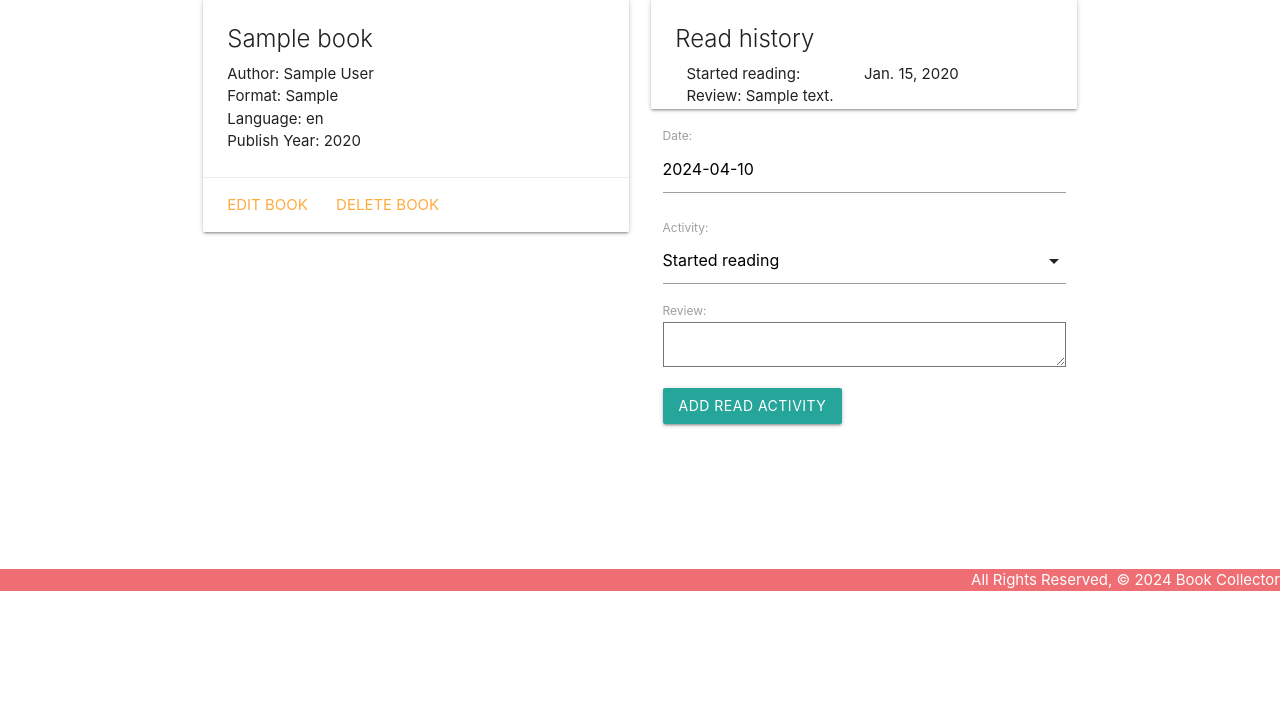
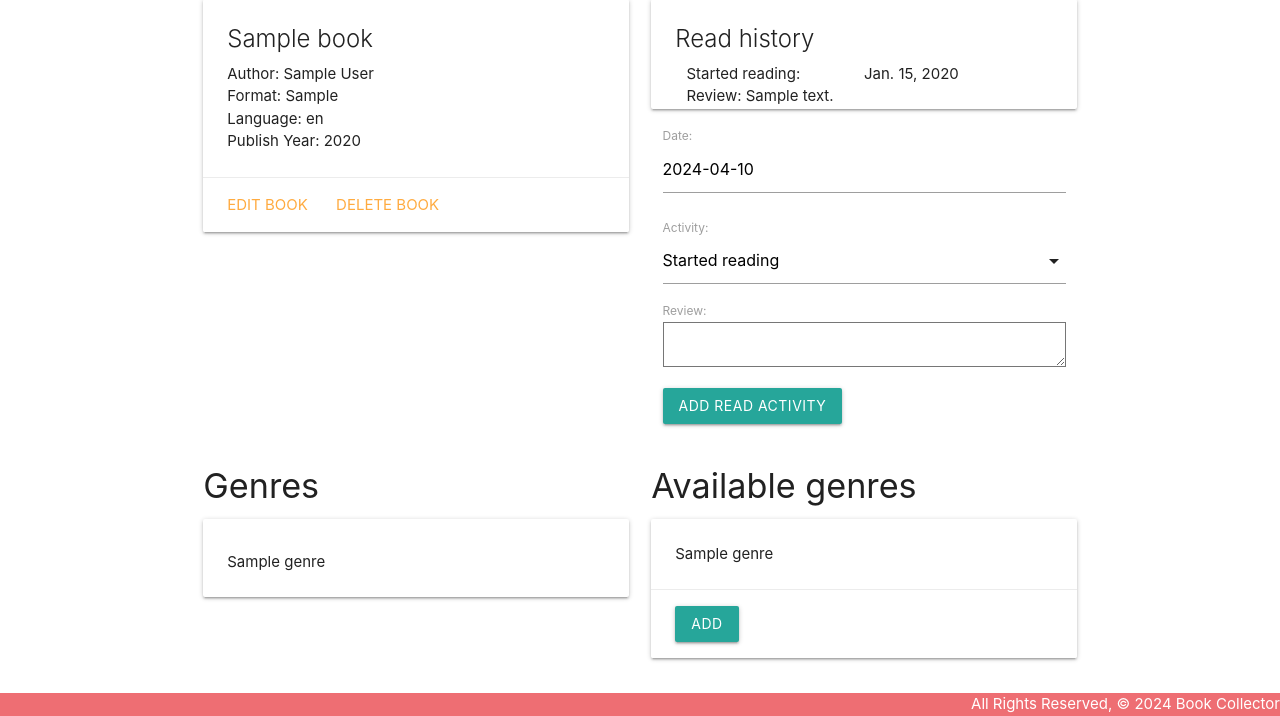
Before and after one commit to triin1/book-collector, a Django app: template main_app/templates/books/detail.html in a window 1280 px wide. Shown: the part 209-925 px from the top of the page. Before the commit the page ends 800 px from the top, so only its background shows below. Run offline with Django 5.2, Linux system fonts and the light colour scheme; the template is opened without the code that fills it: values that come from a table or form of the project are taken from there, others are empty; tables that the repository leaves empty hold one stand-in row (values such as "Sample post").

Commit message:
Part 5, including genre model, displaying lists in detail page and creating associations

```diff
--- a/main_app/admin.py
+++ b/main_app/admin.py
@@ -1,7 +1,8 @@
 from django.contrib import admin
-from .models import Book, Read
+from .models import Book, Read, Genre
 
 # Register your models here:
 
 admin.site.register(Book)
 admin.site.register(Read)
+admin.site.register(Genre)
--- a/main_app/models.py
+++ b/main_app/models.py
@@ -8,12 +8,22 @@ ACTIVITIES = (
     ('Finish', 'Finished reading'),
 )
 
+class Genre(models.Model):
+    name = models.CharField(max_length=256)
+
+    def get_absolute_url(self):
+        return reverse('genre_index', kwargs={'pk': self.id})
+
+    def __str__(self):
+        return self.name
+
 class Book(models.Model):
     title = models.CharField(max_length=300)
     author = models.CharField(max_length=256)
     format = models.CharField(max_length=256)
     language = models.CharField(max_length=256)
     publish_year = models.IntegerField()
+    genres = models.ManyToManyField(Genre)
 
     def get_absolute_url(self):
         return reverse('detail', kwargs={ 'book_id': self.id })
--- a/main_app/templates/books/detail.html
+++ b/main_app/templates/books/detail.html
@@ -36,6 +36,7 @@
                     {% endif %}
                 </div>
                 {% endfor %}
+                <div></div>
             </div>
                 <div class="col s12">
                     <form action="{% url 'add_read' book.id %}" method="post">
@@ -45,6 +46,44 @@
                     </form>
                 </div>
         </div>
+    </div>
+</div>
+
+<div class="row">
+    <div class="col s6">
+        <h4>Genres</h4>
+        {% if book.genres.count %}
+            {% for genre in book.genres.all %}
+            <div class="card">
+                <div class="card-content">
+                    <span class="card-title"></span>
+                    {{ genre.name }}
+                </div>
+            </div>
+            {% endfor %}
+            {% else %}
+            <p>No genres added yet!</p>
+        {% endif %}
+    </div>
+    <div class="col s6">
+        <h4>Available genres</h4>
+        {% if available_genres.count %}
+            {% for genre in available_genres.all %}
+                <div class="card">
+                    <div class="card-content">
+                        {{ genre.name }}
+                    </div>
+                <div class="card-action">
+                    <form action="{% url 'add_genre' book.id genre.id %}" method="post">
+                        {% csrf_token %}
+                    <button type="submit" class="btn">Add</button>
+                    </form>
+                </div>
+                </div>
+            {% endfor %}
+            {% else %}
+                <p> {{ book.name }} already has all available genres added (you've probably made a mistake, review your list).</p>
+        {% endif %}
     </div>
 </div>
 
--- a/main_app/urls.py
+++ b/main_app/urls.py
@@ -4,10 +4,12 @@ from . import views
 urlpatterns = [
     path('', views.home, name='home'),
     path('about/', views.about, name='about'),
+
     path('books/', views.books_index, name='book_index'),
     path('books/<int:book_id>/', views.books_detail, name='detail'),
     path('books/create/', views.BookCreate.as_view(), name='books_create'),
     path('books/<int:pk>/update/', views.BookEdit.as_view(), name='books_edit'),
     path('books/<int:pk>/delete/', views.BookDelete.as_view(), name='books_delete'),
-    path('books/<int:book_id>/add_read/', views.add_read, name="add_read")
+    path('books/<int:book_id>/add_read/', views.add_read, name="add_read"),
+    path('books/<int:book_id>/add_genre/<int:genre_id>', views.add_genre, name='add_genre'),
 ]
```
Also changed, not shown: main_app/views.py (+9 -2 lines), main_app/migrations/0003_genre_book_genres.py (added).
